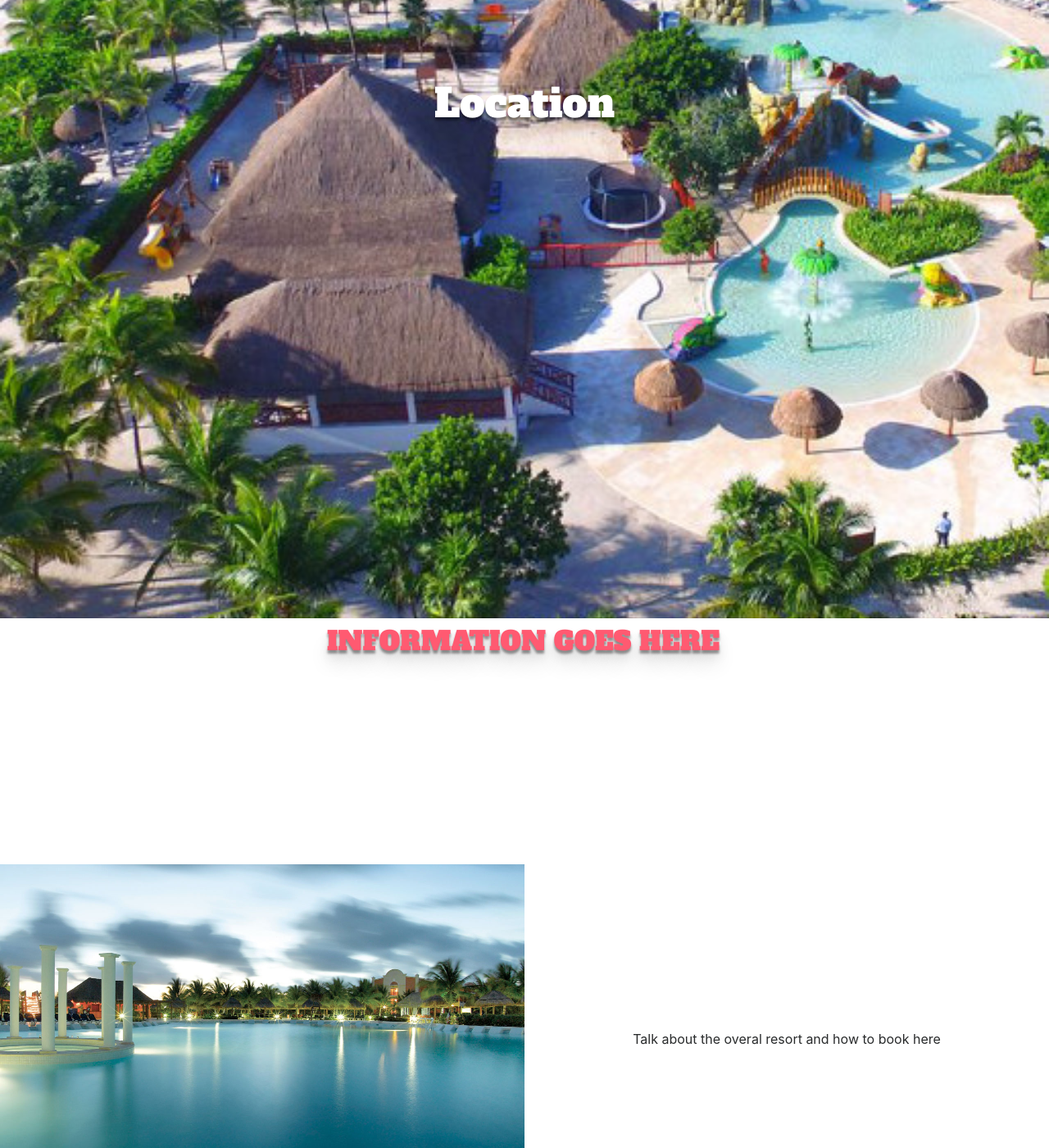
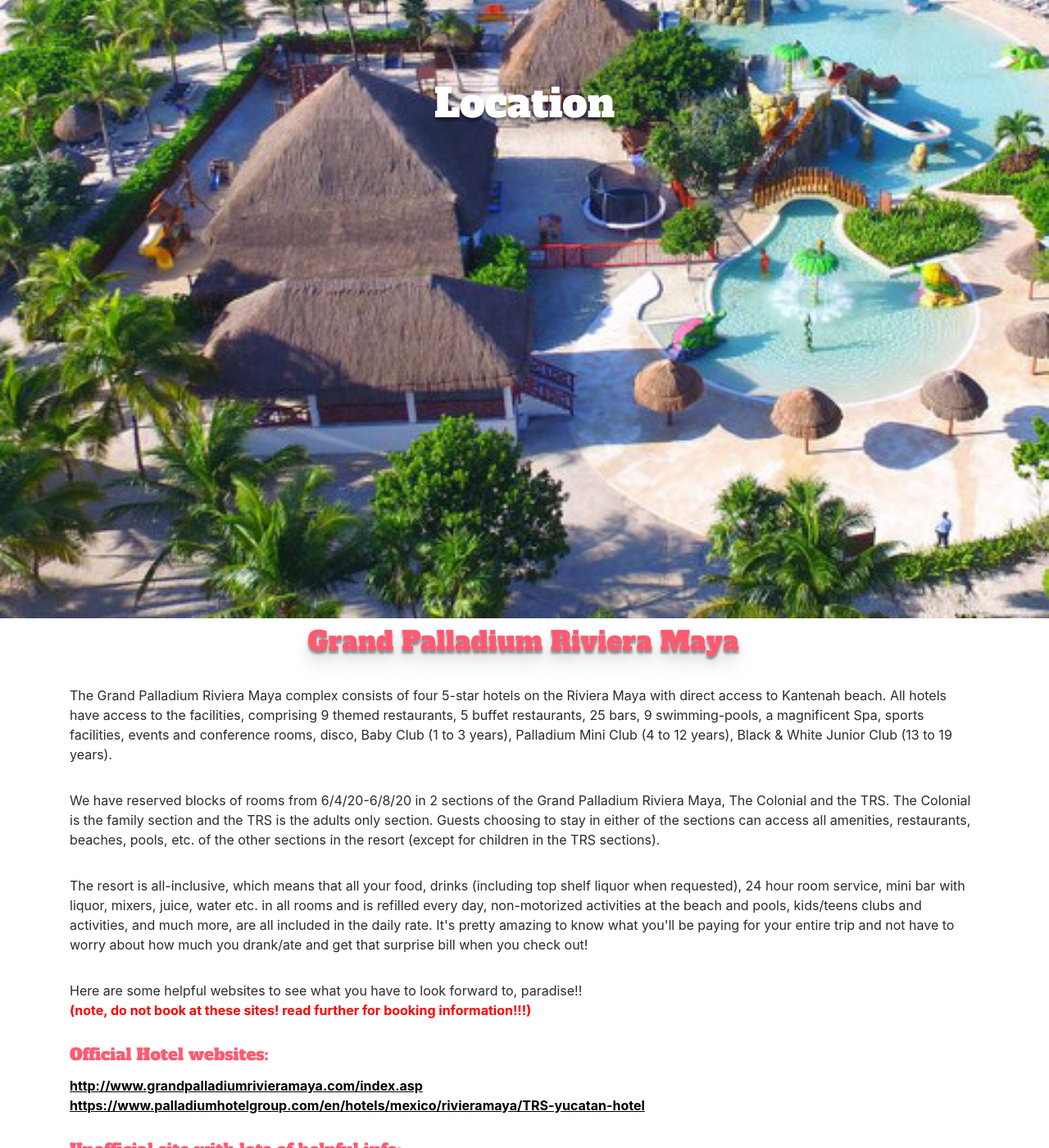
Before and after one commit to ferrio/ferrio.github.io, a Jekyll site: the page built from location.html, in a window 1280 px wide and 1400 px high, scrolled down 646 px. Shown: the whole window at 82% size. Built offline with Jekyll 4.4.1, drawn with Linux system fonts in a browser that asks for light colours; nearby versions of some CDN libraries; some web fonts are replaced; some of the changed text lies outside the part shown.

Commit message:
Fixed location info.

```diff
--- a/location.html
+++ b/location.html
@@ -15,9 +15,88 @@
     <!-- Fist image block -->
     <div class="nopadding row vertical-align">
 
-      <div class="col-md-12 text-center" style='height: 300px;'>
-        <h2 class="heavy"><span class="pink" style="margin-left:-3px;">INFORMATION GOES HERE</span></h2>
+      <div class="col-md-12 text-center">
+        <h2 class="heavy"><span class="pink" style="margin-left:-3px;">Grand Palladium Riviera Maya</span></h2>
       </div>
+
+
+      <div class="container">
+        <div class="row justify-content-center">
+          <div class="col-md-12 py-3">
+            The Grand Palladium Riviera Maya complex consists of four 5-star hotels on the Riviera Maya with direct access to Kantenah beach.
+            All hotels have access to the facilities, comprising 9 themed restaurants, 5 buffet restaurants, 25 bars, 9 swimming-pools, a magnificent Spa, sports facilities, events and conference rooms, disco,
+            Baby Club (1 to 3 years), Palladium Mini Club (4 to 12 years), Black & White Junior Club (13 to 19 years).
+         </div>
+         <div class="col-md-12 py-3">
+           We have reserved blocks of rooms from 6/4/20-6/8/20  in 2 sections of the Grand Palladium Riviera Maya, The Colonial and the TRS. The Colonial is the family section and the TRS is the adults only section.
+           Guests choosing to stay in either of the sections can access all amenities, restaurants, beaches, pools, etc. of the other sections in the resort (except for children in the TRS sections).
+        </div>
+        <div class="col-md-12 py-3">
+          The resort is all-inclusive, which means that all your food, drinks (including top shelf liquor when requested), 24 hour room service, mini bar with liquor, mixers, juice, water etc.
+          in all rooms and is refilled every day, non-motorized activities at the beach and pools, kids/teens clubs and activities, and much more, are all included in the daily rate.
+          It's pretty amazing to know what you'll be paying for your entire trip and not have to worry about how much you drank/ate and get that surprise bill when you check out!
+       </div>
+       <div class="col-md-12 py-3">
+         Here are some helpful websites to see what you have to look forward to, paradise!!<br /><b style="color: red;">(note, do not book at these sites! read further for booking information!!!)</b><br /><br />
+
+         <h5>Official Hotel websites:</h5>
+         <a href="http://www.grandpalladiumrivieramaya.com/index.asp">http://www.grandpalladiumrivieramaya.com/index.asp</a><br />
+         <a href="https://www.palladiumhotelgroup.com/en/hotels/mexico/rivieramaya/TRS-yucatan-hotel">https://www.palladiumhotelgroup.com/en/hotels/mexico/rivieramaya/TRS-yucatan-hotel</a><br /><br />
+
+         <h5>Unofficial site with lots of helpful info:</h5>
+         <a href="https://unofficialpalladium.com/faq/frequently-asked-questions/">https://unofficialpalladium.com/faq/frequently-asked-questions/</a>
+       </div>
+
+         <div class="col-md-12 py-4">
+           When you are ready to book and join us to celebrate in Paradise, here is how to do it!
+        </div>
+
+        </div>
+
+
+        <div class="row justify-content-center">
+
+          <div class="col-md-6">
+            <img src="{{ BASE_PATH }}/assets/img/rates.png" class="img-fluid">
+          </div>
+
+          <div class="col-md-6">
+            <img src="{{ BASE_PATH }}/assets/img/rates2.png" class="img-fluid">
+          </div>
+        </div>
+
+        <div class="row justify-content-center">
+
+          <div class="col-md-12">
+            <h3><span class="pink" style="margin-left:-3px;">Booking Options</span></h3>
+
+            There are 2 options for booking rooms.<br /> <br />
+
+            <h4><span class="pink" style="margin-left:-3px;">Option 1</span></h4>
+
+            For those wanting to book a junior suite for the dates of 6/4/20-6/8/20 at either of the hotel sections you will use a "mini-website" the booking company has set up for us.
+            You can only use this site if you want the jr suite on those dates. All other room types as well as those wanting to stay longer/earlier than 6/4/20-6/8/20 will
+            need to use option 2 and call the booking company. <br /><br />
+
+            Here is the website to book a jr suite from 6/4/20-6/8/20:<br />
+            <a href="https://www.classicvacations.com/gr/ericaandalexwedding/gateway">https://www.classicvacations.com/gr/ericaandalexwedding/gateway</a><br />
+            The invitation code is <b>ericaandalex</b><br /><br />
+
+            <h4><span class="pink" style="margin-left:-3px;">Option 2</span></h4>
+
+            For those wanting to book a different room type than the junior suite at either of the hotels, or are wanting to stay longer/earlier than 6/4/20-6/8/20, you will need to call or email
+            the booking company. Here is the information:<br /><br />
+
+            Call: 1-888-537-9797 (they are 3 hrs ahead of AK time) Monday - Friday, 9am-7pm / Saturday & Sunday 9am - 4pm CST
+            Email:  <a href="mailto:weddings@playdelcarmen.com">weddings@playdelcarmen.com</a><br /><br />
+
+            My main contacts have been Jeff Lanno, Whitney Allen, and Alison (not sure of last name).  But I'm sure anyone in the office can help!!!
+
+          </div>
+        </div>
+
+      </div>
+
     </div>
     <!-- Fist image block -->
     <div class="nopadding row vertical-align">
@@ -27,7 +106,6 @@
       </div>
 
       <div class="col-md-6 text-center">
-        Talk about the overal resort and how to book here
       </div>
     </div>
 
```
Also changed, not shown: assets/img/rates.png (added), assets/img/rates2.png (added), 6 other files.
